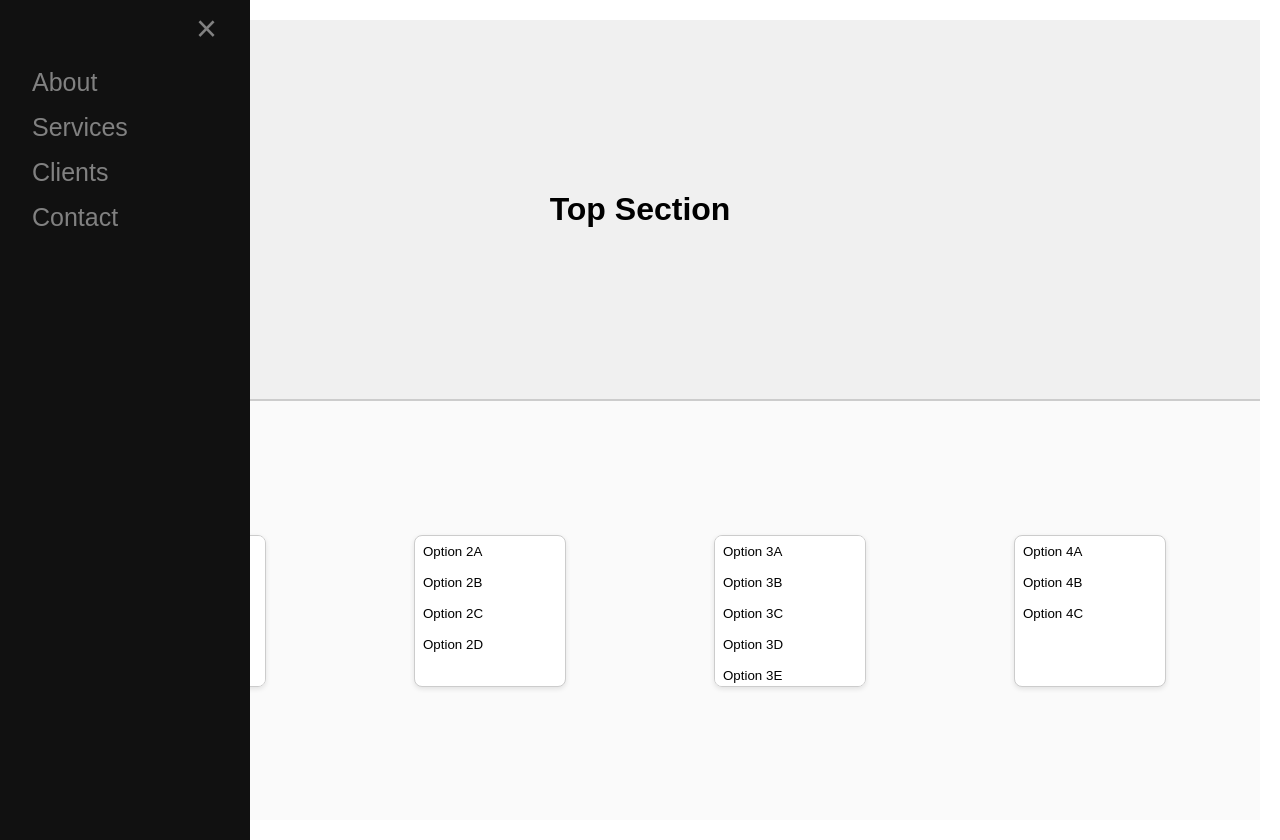
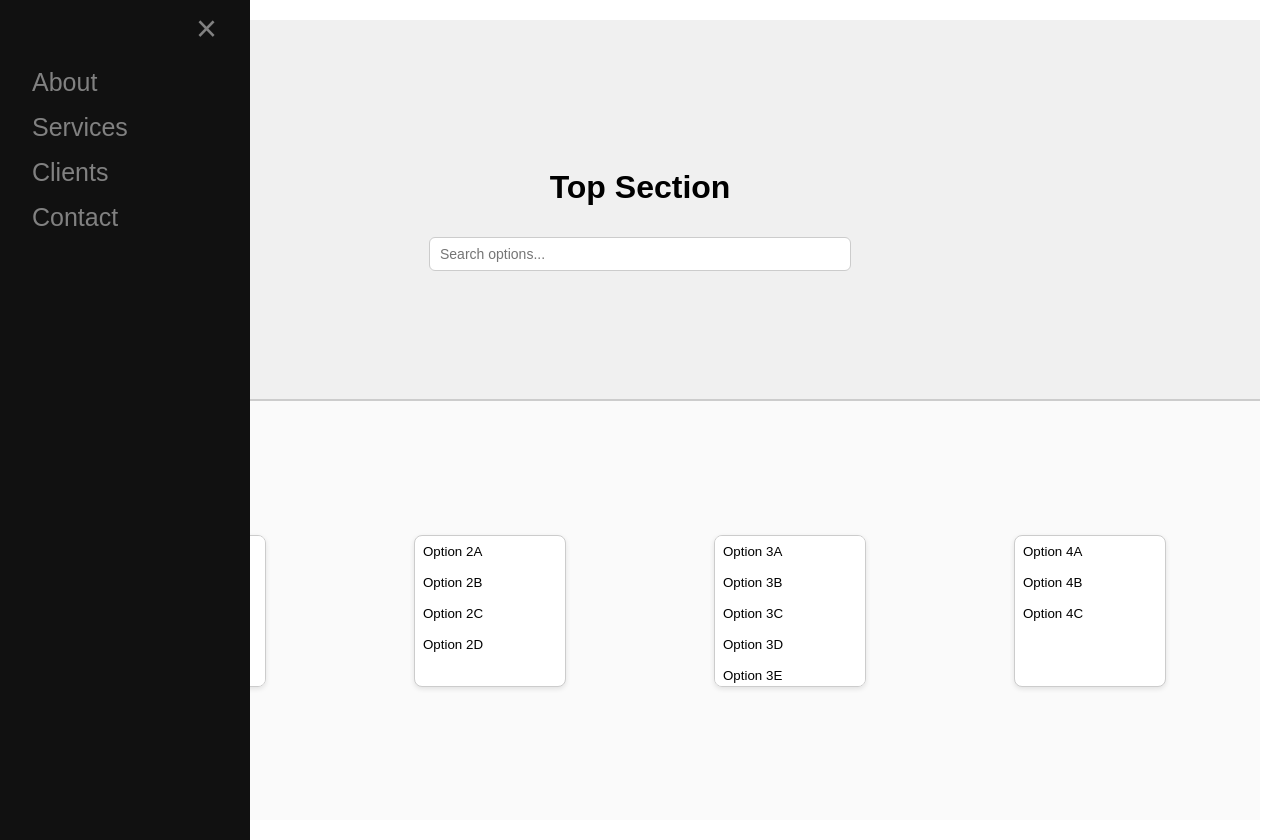
Before and after one commit to mdonnelly216/344, a PHP site: page / in a window 1280 px wide. Run offline with PHP 8.4, Linux system fonts and the light colour scheme.

Commit message:
SEARCH BAR

```diff
--- a/index.php
+++ b/index.php
@@ -22,9 +22,26 @@
         .top-section {
             flex: 1;
             display: flex;
+            flex-direction: column;
             justify-content: center;
             align-items: center;
+            gap: 10px;
             background-color: #f0f0f0;
+        }
+
+        .search-container {
+            display: flex;
+            justify-content: center;
+            width: 100%;
+        }
+
+        #buttonSearch {
+            width: 60%;
+            max-width: 400px;
+            padding: 8px 10px;
+            border-radius: 6px;
+            border: 1px solid #ccc;
+            font-size: 14px;
         }
 
         hr {
@@ -87,6 +104,11 @@
     <div id="main">
         <div class="top-section">
             <h1>Top Section</h1>
+
+            <!-- 🔍 Search bar added here -->
+            <div class="search-container">
+                <input type="text" id="buttonSearch" placeholder="Search options...">
+            </div>
         </div>
 
         <hr>
@@ -123,17 +145,7 @@
         </div>
     </div>
 
-    <script>
-        // Make only one button active per menu
-        document.querySelectorAll('.menu').forEach(menu => {
-            menu.addEventListener('click', e => {
-                if (e.target.tagName === 'BUTTON') {
-                    menu.querySelectorAll('button').forEach(btn => btn.classList.remove('active'));
-                    e.target.classList.add('active');
-                }
-            });
-        });
-    </script>
+
 </body>
 
 </html>
--- a/js.js
+++ b/js.js
@@ -22,3 +22,29 @@ document.addEventListener("DOMContentLoaded", () => {
         });
     });
 });
+
+// Make only one button active per menu
+        document.querySelectorAll('.menu').forEach(menu => {
+            menu.addEventListener('click', e => {
+                if (e.target.tagName === 'BUTTON') {
+                    menu.querySelectorAll('button').forEach(btn => btn.classList.remove('active'));
+                    e.target.classList.add('active');
+                }
+            });
+        });
+
+        // 🔍 Search logic: filter buttons across all menus
+        const searchInput = document.getElementById('buttonSearch');
+
+        searchInput.addEventListener('input', function () {
+            const query = this.value.trim().toLowerCase();
+
+            document.querySelectorAll('.menu button').forEach(btn => {
+                const text = btn.textContent.toLowerCase();
+                if (!query || text.includes(query)) {
+                    btn.style.display = '';
+                } else {
+                    btn.style.display = 'none';
+                }
+            });
+        });
```
